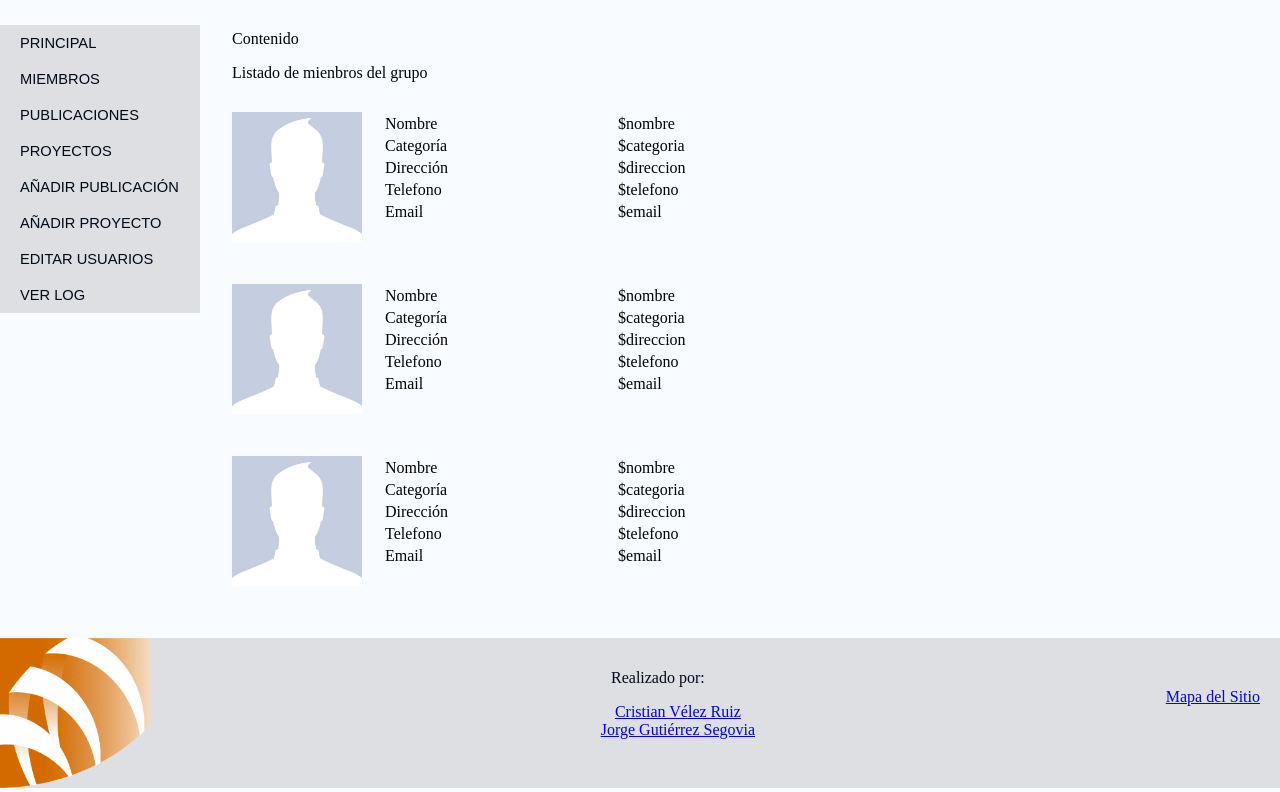
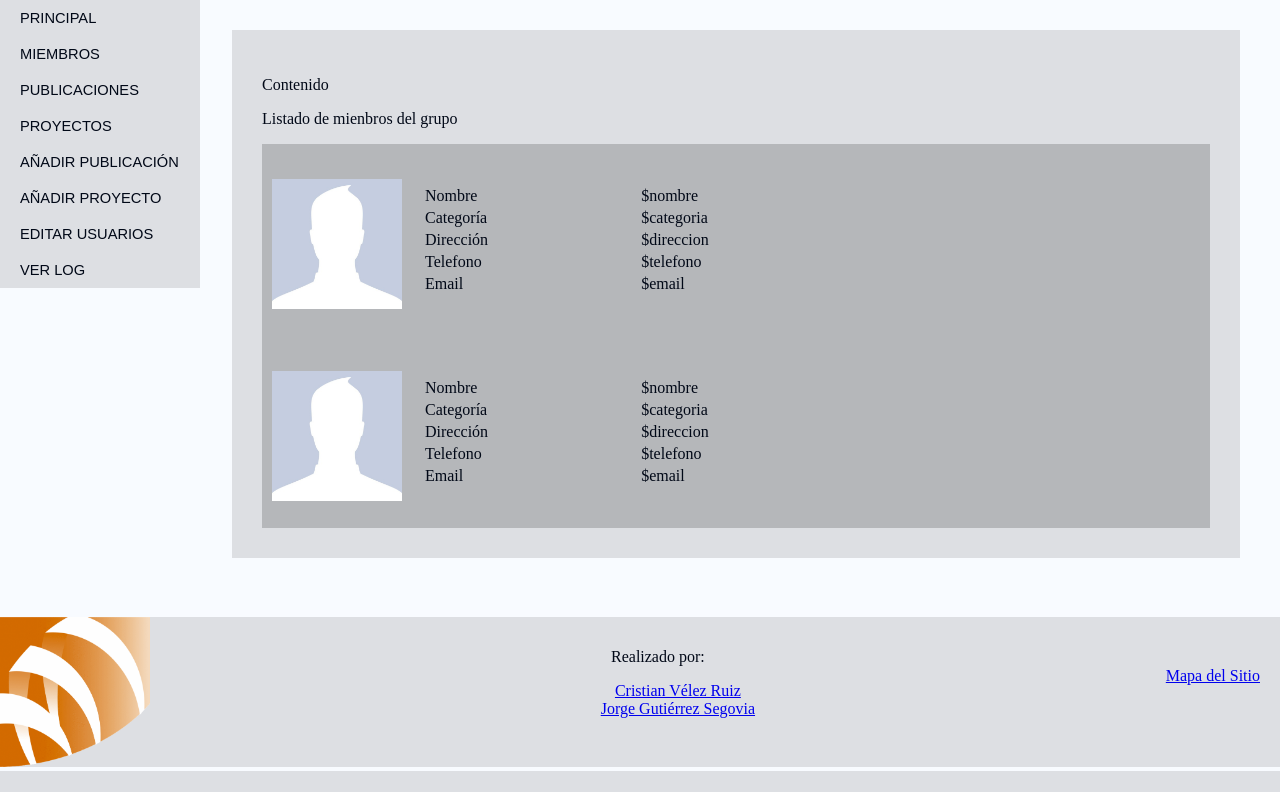
Before and after one commit to ainokila/ProyectoTW-WebInvestigacion, a PHP site: page /html/miembros.html in a window 1280 px wide. Shown: the part 80-872 px from the top of the page. After the commit the page ends 851 px from the top, so only its background shows below. Run offline with PHP 8.4, Linux system fonts and the light colour scheme.

Commit message:
miembro.css

```diff
--- a/css/headerFooter.css
+++ b/css/headerFooter.css
@@ -14,7 +14,6 @@
 	width: 100%;
 	left: 0;
 	top: 0;
-	text-align: center;
 }
 
 header .izquierda img {
@@ -58,6 +57,7 @@
 	color: #000817;
     height: 150px;
 	text-align: center;
+	margin-top: 19px;
 }
 
 footer .izquierda{
@@ -106,8 +106,11 @@
 /*************************INICIO menu******************************************/
 
 #menu{
-    margin-top: 35px;
-    margin-bottom: 30px;
+    margin-top: 80px;
+    position: fixed;
+	width: 100%;
+	left: 0;
+	top: 0;
 }
 
 #menu ul {
--- a/css/miembros.css
+++ b/css/miembros.css
@@ -1,15 +1,18 @@
 #miembros{
 	margin: 40px;
+	background-color: #DDDFE3;
+    color: #000817;
+    padding: 30px;
 }
 
 .miembro .foto img{
 	width: 130px;
+	margin-top: 25px;
 	float: left;
 
 }
 
 .miembro .informacion{
-	border: 15px;
 }
 
 .informacion table{
@@ -17,3 +20,10 @@
 	width: 50%;
 	margin: 30px;
 }
+
+.miembro{
+	background-color: #B5B7BA;
+    padding-bottom: 10px;
+    padding-top: 10px;
+    padding-left: 10px;
+}
--- a/html/miembros.html
+++ b/html/miembros.html
@@ -126,43 +126,6 @@
 
 				</div>
 				<div class="clear"></div>
-				<div class="miembro">
-					<div class="foto">
-						<img src="../img/perfil.jpg">
-					</div>
-
-					<div class="informacion">
-
-						<table border="0">
-			              <tr>
-			                <td>Nombre</td>
-			                <td>$nombre</td>
-			              </tr>
-			             <tr>
-			                <td>Categoría</td>
-			                <td>$categoria</td>
-			              </tr>
-
-			              <tr>
-			                <td>Dirección</td>
-			                <td>$direccion</td>
-			              </tr>
-			             <tr>
-			                <td>Telefono</td>
-			                <td>$telefono</td>
-			              </tr>
-
-			              <tr>
-			                <td>Email</td>
-			                <td>$email</td>
-			              </tr>
-
-            			</table>
-
-					</div>
-
-				</div>
-				<div class="clear"></div>
 			</div>
 		</div>
 	</div>
```
